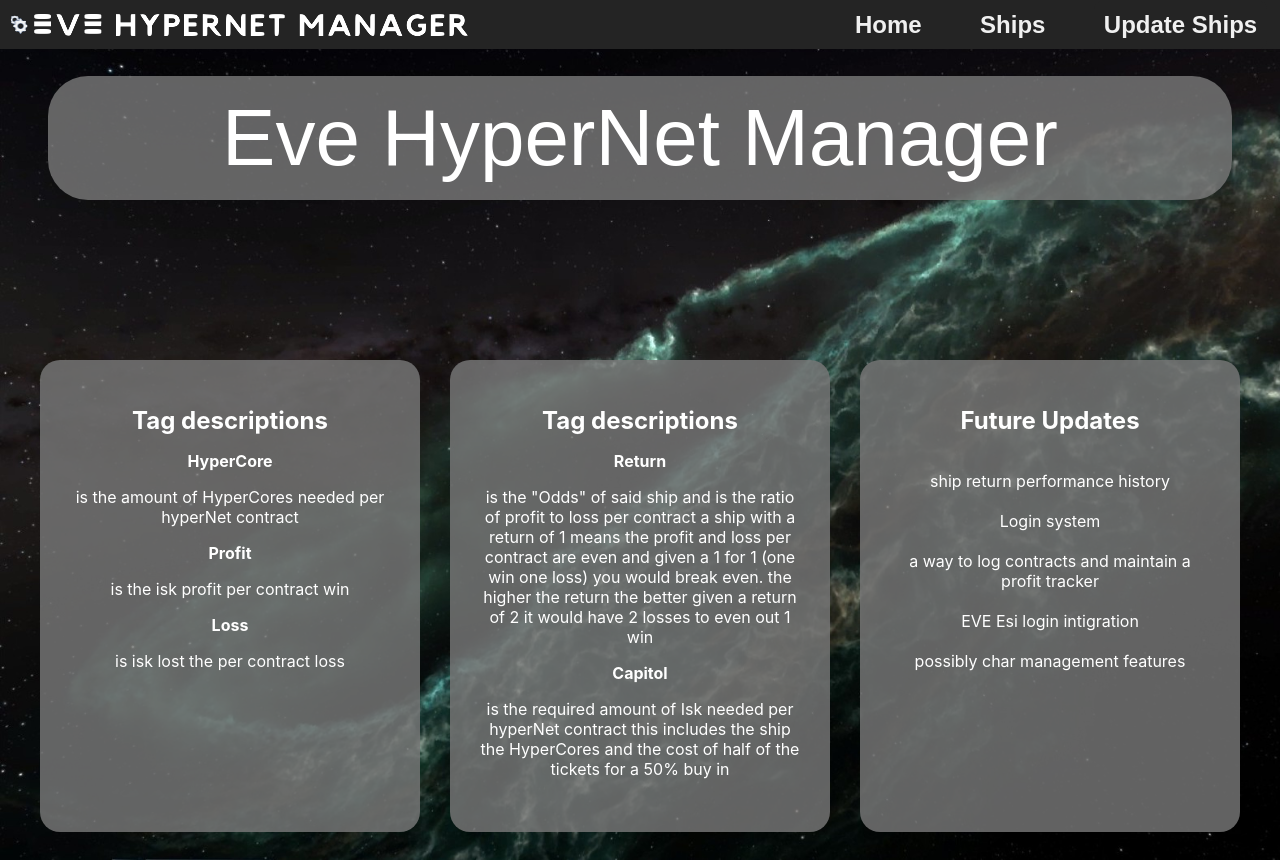
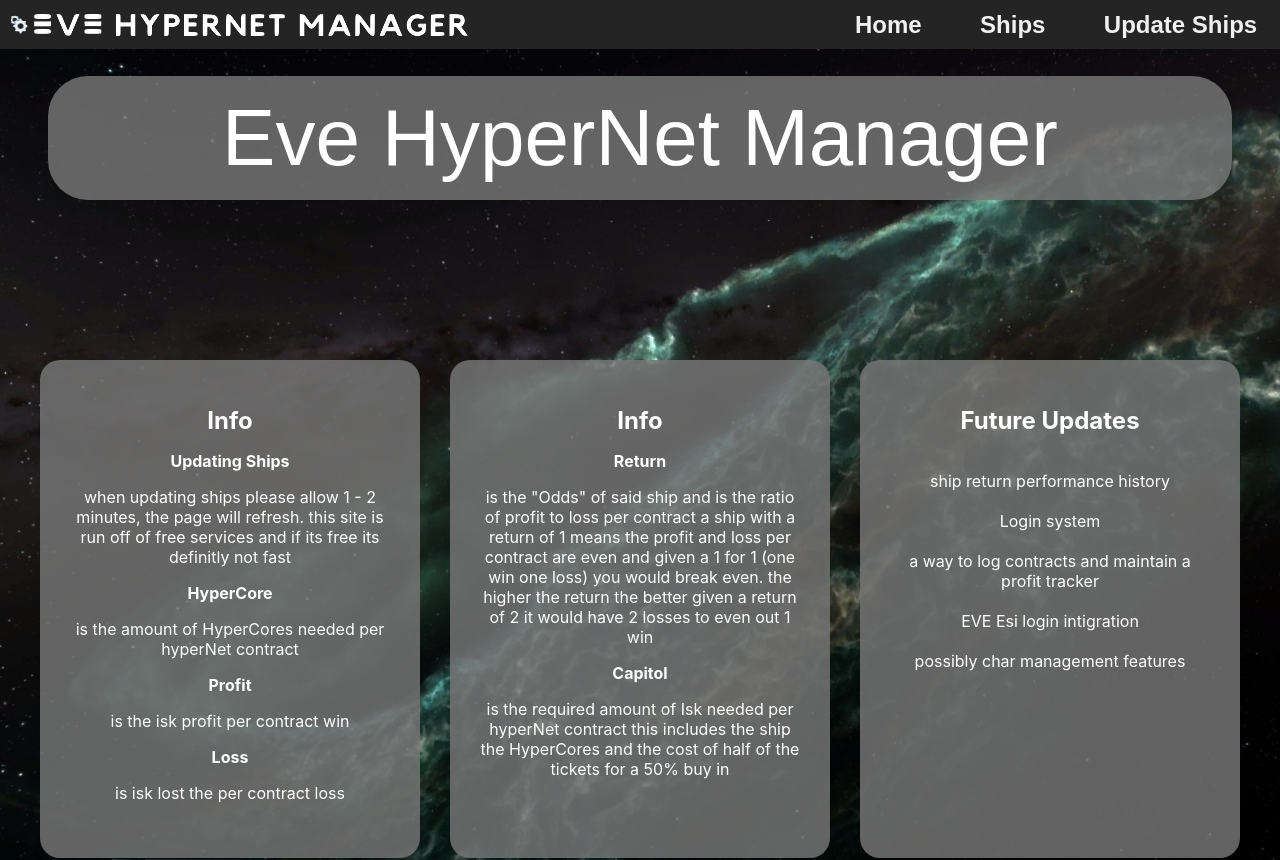
Before and after one commit to BtSquared/Eve_HyperNet_Manager, a React (Create React App) app in the folder client/: page / in a window 1280 px wide. Built offline with nearby package versions, Linux system fonts and the light colour scheme.

Commit message:
updated home page with info about updating ships

```diff
--- a/client/src/App.css
+++ b/client/src/App.css
@@ -91,7 +91,7 @@
 
 .info {
   width: 25vw;
-  height: 80%;
+  height: 85%;
   background-color: hsla(0, 0%, 47%, 0.824);
   padding: 30px;
   margin: 15px;
--- a/client/src/pages/Home.js
+++ b/client/src/pages/Home.js
@@ -5,7 +5,13 @@
         <div className="banner">Eve HyperNet Manager</div>
         <div className="infoCon">
           <div className="info infoOne">
-            <h1>Tag descriptions</h1>
+            <h1>Info</h1>
+            <h3>Updating Ships</h3>
+            <div className="infoText">
+              when updating ships please allow 1 - 2 minutes, the page will
+              refresh. this site is run off of free services and if its free its
+              definitly not fast
+            </div>
             <h3>HyperCore</h3>
             <div className="infoText">
               is the amount of HyperCores needed per hyperNet contract
@@ -16,7 +22,7 @@
             <div className="infoText">is isk lost the per contract loss</div>
           </div>
           <div className="info infoTwo">
-            <h1>Tag descriptions</h1>
+            <h1>Info</h1>
             <h3>Return</h3>
             <div className="infoText">
               is the "Odds" of said ship and is the ratio of profit to loss per
```
